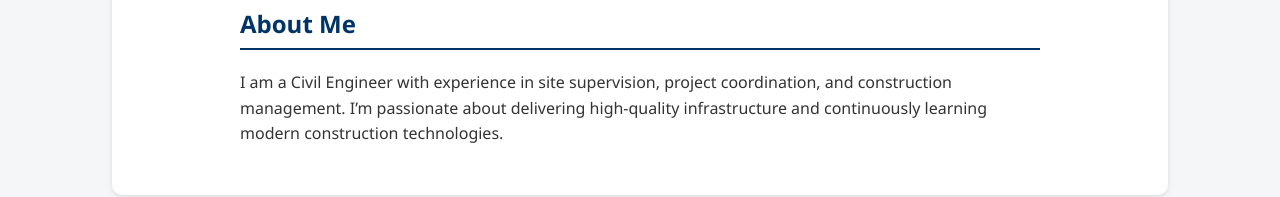
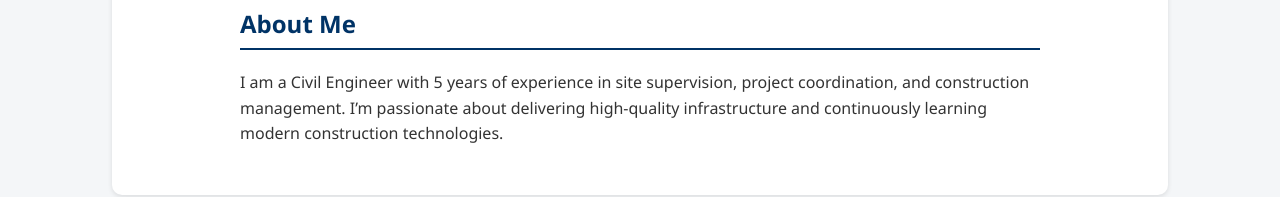
Before and after one commit to vsaivalluri/venkatvalluri, a plain HTML site: page index.html in a window 1280 px wide. Shown: the part 274-471 px from the top of the page. Drawn offline with Linux system fonts and the light colour scheme.

Commit message:
Update experience section with years of experience
Updated experience description to reflect 5 years of experience.

```diff
--- a/index.html
+++ b/index.html
@@ -21,7 +21,7 @@
     <section id="about">
         <h2>About Me</h2>
         <p>
-            I am a Civil Engineer with experience in site supervision, project coordination,
+            I am a Civil Engineer with 5 years of experience in site supervision, project coordination,
             and construction management. I’m passionate about delivering high-quality
             infrastructure and continuously learning modern construction technologies.
         </p>
```
